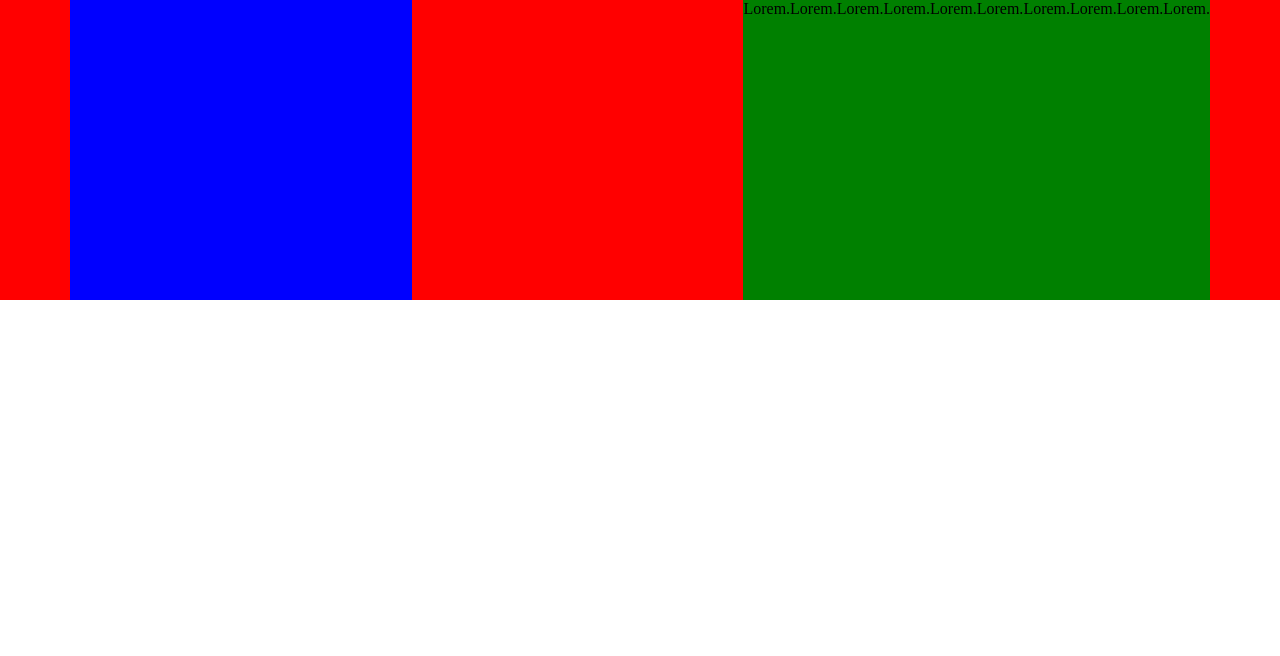
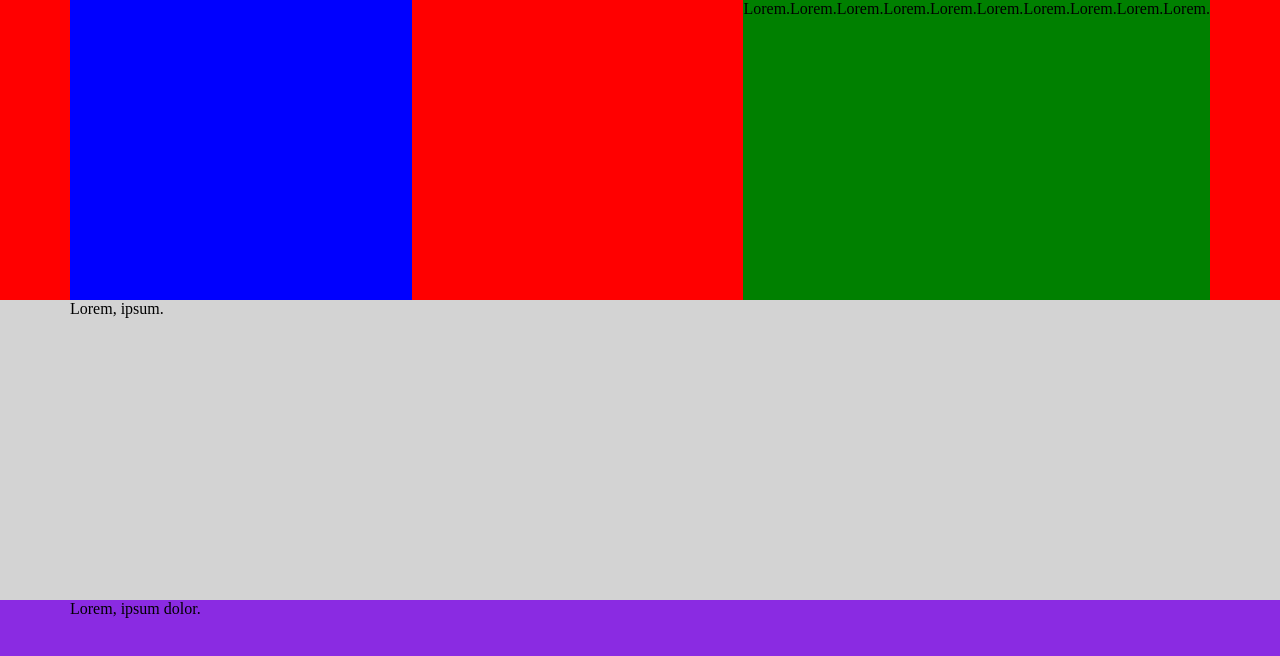
Before and after one commit to LorenzoTesoro/-vite-comics, a Vue app: page / in a window 1280 px wide. Shown: the top 656 px of the page. Built offline with nearby package versions, Linux system fonts and the light colour scheme.

Commit message:
add main structure

```diff
--- a/src/App.vue
+++ b/src/App.vue
@@ -1,9 +1,14 @@
 <script>
 import SiteHeader from './components/SiteHeader.vue';
+import SiteMain from './components/SiteMain.vue';
+
 
 export default {
     name: "App",
-    components: { SiteHeader }
+    components: {
+        SiteHeader,
+        SiteMain
+    }
 }
 
 </script>
@@ -11,7 +16,7 @@ export default {
 <template>
     <SiteHeader/>
     <!-- site_header -->
-    <main id="site_main"></main>
+    <SiteMain/>
     <!-- site_main -->
     <footer id="site_footer"></footer>
     <!-- site_footer -->
--- a/src/components/SiteHeader.vue
+++ b/src/components/SiteHeader.vue
@@ -35,8 +35,6 @@ header{
     background-color: red;
 }
 .container{
-    max-width: 1140px;
-    margin:0 auto;
     height:300px;
     display: flex;
     flex-wrap: nowrap;
--- /dev/null
+++ b/src/components/SiteMain.vue
@@ -0,0 +1,36 @@
+<script>
+export default{
+    name: 'SiteMain'
+}
+</script>
+
+<template>
+    <main id="site_main" class="debug">
+        <div class="content">
+            <div class="container">
+                Lorem, ipsum.
+            </div>
+        </div>
+        <div class="features">
+            <div class="container">
+                Lorem, ipsum dolor.
+            </div>
+        </div>
+    </main>
+</template>
+
+<style scoped>
+main {
+    height: 600px;
+    background-color: lightblue;
+}
+.debug .content, .debug .features{
+    height:50%;
+}
+.debug .content{
+    background-color: lightgrey;
+}
+.debug .features{
+    background-color: blueviolet;
+}
+</style>
--- a/src/style.css
+++ b/src/style.css
@@ -3,3 +3,8 @@
     margin: 0;
     padding:0;
 }
+
+.container{
+    max-width: 1140px;
+    margin:0 auto;
+}
```
